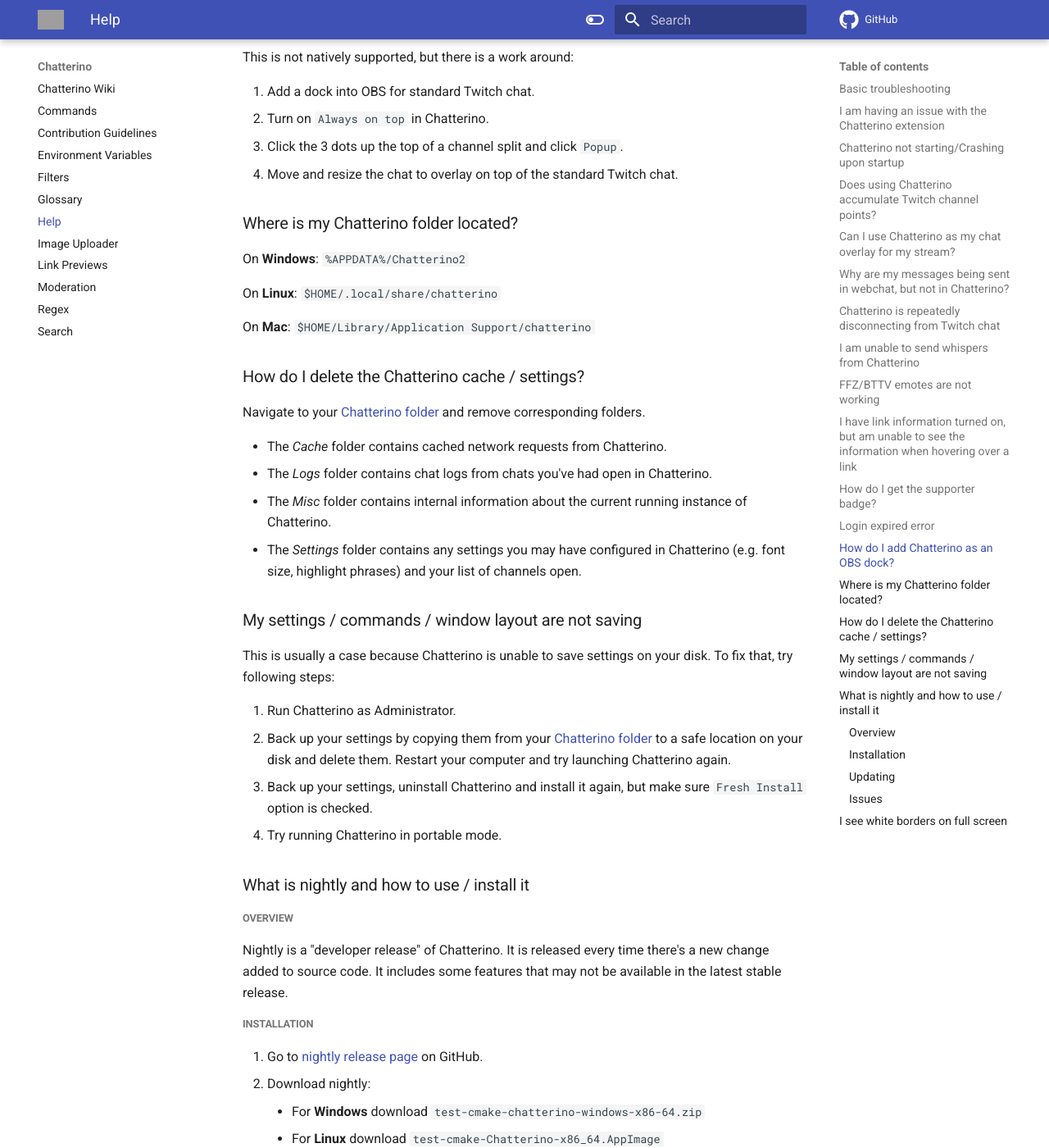
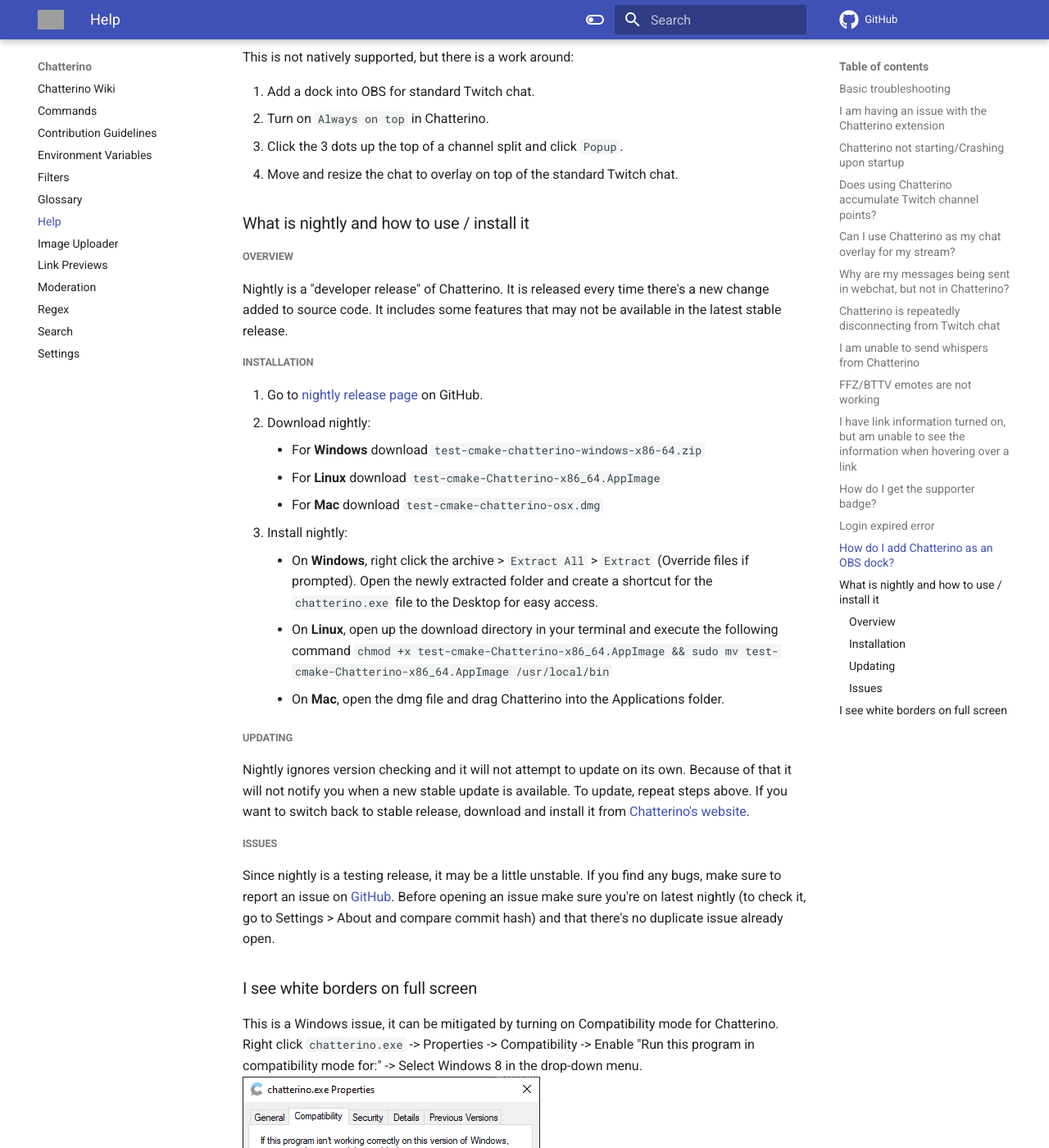
Before and after one commit to Chatterino/wiki, an MkDocs documentation site: the page built from docs/Help.md, in a window 1280 px wide and 1400 px high, scrolled down 2766 px. Shown: the whole window at 82% size. Built offline with MkDocs 1.6.1 and Material for MkDocs 9.7.7, drawn with Linux system fonts in a browser that asks for light colours; comment, search, counter and statistics services are not loaded; some of the changed lines change nothing that is shown; grey boxes are pictures that could not be loaded.

Commit message:
move Settings to a separate area to find it quicker (#119)
Co-authored-by: pajlada <rasmus.karlsson@pajlada.com>

```diff
--- a/docs/Help.md
+++ b/docs/Help.md
@@ -79,32 +79,6 @@
 3. Click the 3 dots up the top of a channel split and click `Popup`.
 4. Move and resize the chat to overlay on top of the standard Twitch chat.
 
-### Where is my Chatterino folder located?
-On **Windows**:
-`%APPDATA%/Chatterino2`
-
-On **Linux**:
-`$HOME/.local/share/chatterino`
-
-On **Mac**:
-`$HOME/Library/Application Support/chatterino`
-
-### How do I delete the Chatterino cache / settings?
-Navigate to your [Chatterino folder](#where-is-my-chatterino-folder-located) and remove corresponding folders.
-
- * The *Cache* folder contains cached network requests from Chatterino.
- * The *Logs* folder contains chat logs from chats you've had open in Chatterino.
- * The *Misc* folder contains internal information about the current running instance of Chatterino.
- * The *Settings* folder contains any settings you may have configured in Chatterino (e.g. font size, highlight phrases) and your list of channels open.
-
-### My settings / commands / window layout are not saving
-This is usually a case because Chatterino is unable to save settings on your disk. To fix that, try following steps:
-
-1. Run Chatterino as Administrator.
-2. Back up your settings by copying them from your [Chatterino folder](#where-is-chatterino-folder-located) to a safe location on your disk and delete them. Restart your computer and try launching Chatterino again.
-3. Back up your settings, uninstall Chatterino and install it again, but make sure `Fresh Install` option is checked.
-4. Try running Chatterino in portable mode.
-
 ### What is nightly and how to use / install it
 
 ##### Overview
--- /dev/null
+++ b/docs/Settings.md
@@ -0,0 +1,37 @@
+### Where is my Chatterino folder located?
+On **Windows**:
+`%APPDATA%/Chatterino2`
+
+On **Linux**:
+`$HOME/.local/share/chatterino`
+
+On **Mac**:
+`$HOME/Library/Application Support/chatterino`
+
+
+### Files
+
+Commands and Settings have a small backup mechanism that saves the older version in a file like commands.json.bkp-2 incase you want to return to older versions of the file.
+
+- commands.json - Will contain all your chatterino commands
+- settings.json - This contains most of your settings, including sensitive data like your login token
+- window-layout.json - This contains information which tabs and splits you have open and how they are positioned
+- irc.json - When you have a non-twitch IRC connection, this contains the configured servers and settings
+
+## Help
+
+### How do I delete the Chatterino cache / settings?
+Navigate to your [Chatterino folder](#where-is-my-chatterino-folder-located) and remove corresponding folders.
+
+ * The *Cache* folder contains cached network requests from Chatterino.
+ * The *Logs* folder contains chat logs from chats you've had open in Chatterino.
+ * The *Misc* folder contains internal information about the current running instance of Chatterino.
+ * The *Settings* folder contains any settings you may have configured in Chatterino (e.g. font size, highlight phrases) and your list of channels open.
+
+### My settings / commands / window layout are not saving
+This is usually a case because Chatterino is unable to save settings on your disk. To fix that, try following steps:
+
+1. Run Chatterino as Administrator.
+2. Back up your settings by copying them from your [Chatterino folder](#where-is-my-chatterino-folder-located) to a safe location on your disk and delete them. Restart your computer and try launching Chatterino again.
+3. Back up your settings, uninstall Chatterino and install it again, but make sure `Fresh Install` option is checked.
+4. Try running Chatterino in portable mode.
```
